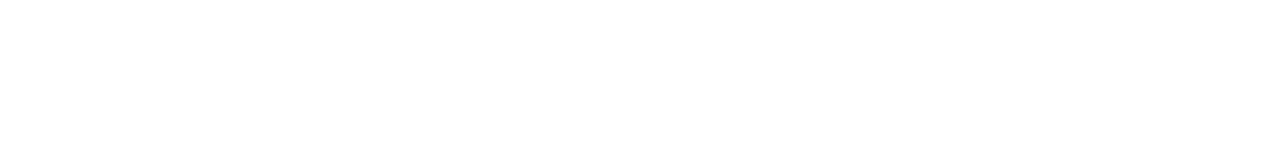
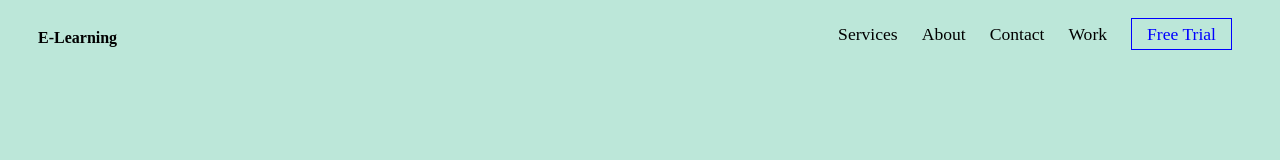
Before and after one commit to ivie-gif/E-learning, a plain HTML site: page index.html in a window 1280 px wide. Drawn offline with Linux system fonts and the light colour scheme.

Commit message:
Committing the Navbar

```diff
--- a/Assets/CSS/index.css
+++ b/Assets/CSS/index.css
@@ -0,0 +1,22 @@
+body {
+    background-color: rgb(188, 231, 217);
+}
+
+.nav {
+    display: flex;
+    justify-content: space-between; /* to create a space around the logo and list items*/
+    margin: 0 30px;
+}
+.list{
+    list-style-type: none;
+}
+.list li {
+    display: inline;
+    font-size: 1.1em;
+    margin: 10px ;
+}
+.list :nth-child(5){
+    border: 1px solid blue ;
+    padding: 5px 15px;
+    color: blue;
+}
--- a/index.html
+++ b/index.html
@@ -4,10 +4,28 @@
     <meta charset="UTF-8">
     <meta http-equiv="X-UA-Compatible" content="IE=edge">
     <meta name="viewport" content="width=device-width, initial-scale=1.0">
-    <title>Document</title>
+    <title>E-Learning</title>
+    <link rel="stylesheet" href="./Assets/CSS/index.css">
 </head>
 
 <body>
+  <!-- The header and Nav tag -->
+  <header>
+    <nav class="nav">
+      <div>
+        <h4>E-Learning</h4>
+      </div>
+      <div >
+        <ul class="list">
+          <li>Services</li>
+          <li>About</li>
+          <li>Contact</li>
+          <li>Work</li>
+          <li>Free Trial</li>
+        </ul>
+      </div>
+    </nav>
+ </header>
 
 </body>
 </html>
```
Also changed, not shown: Assets/Image/team.JPG (added).
